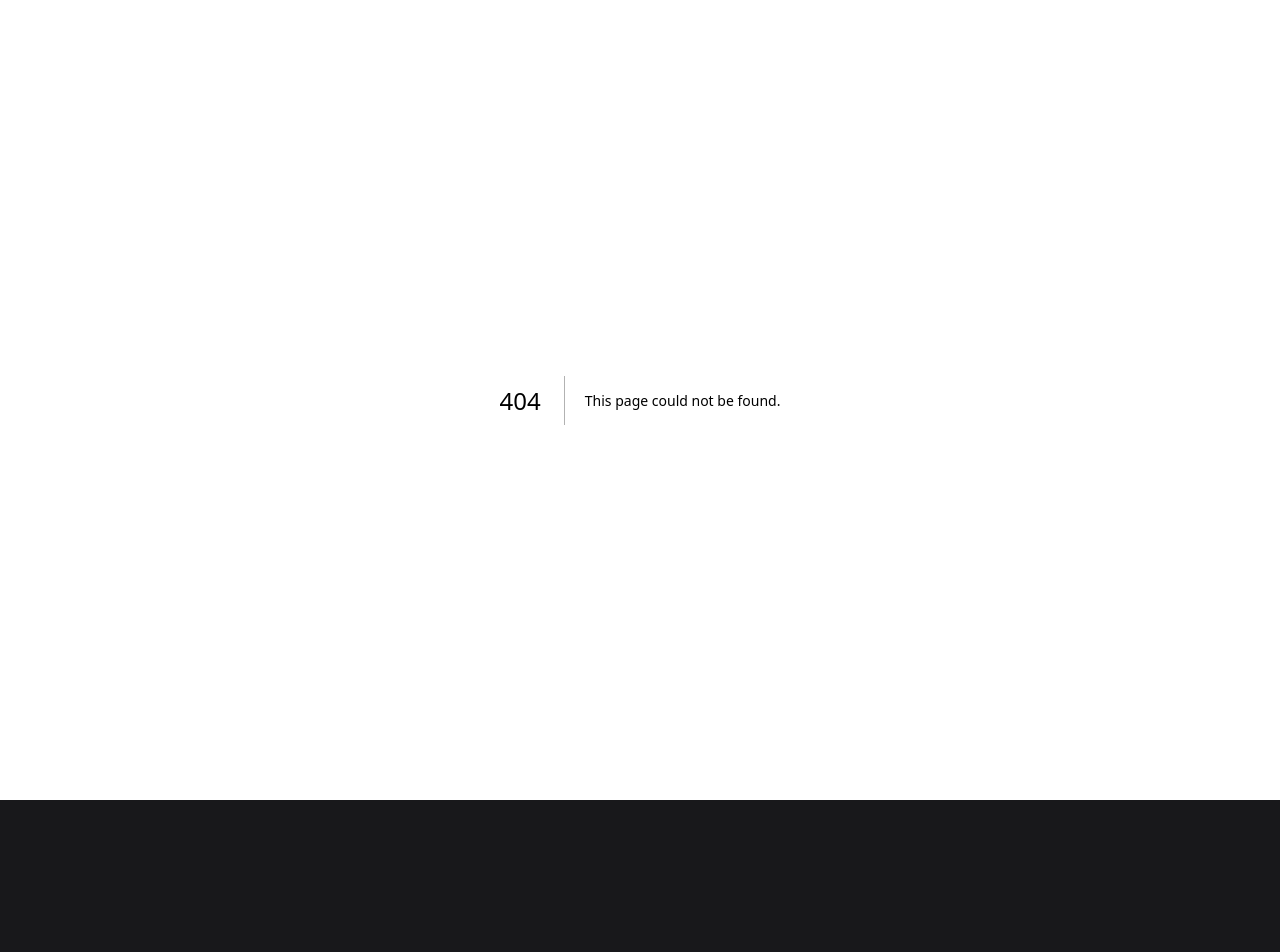
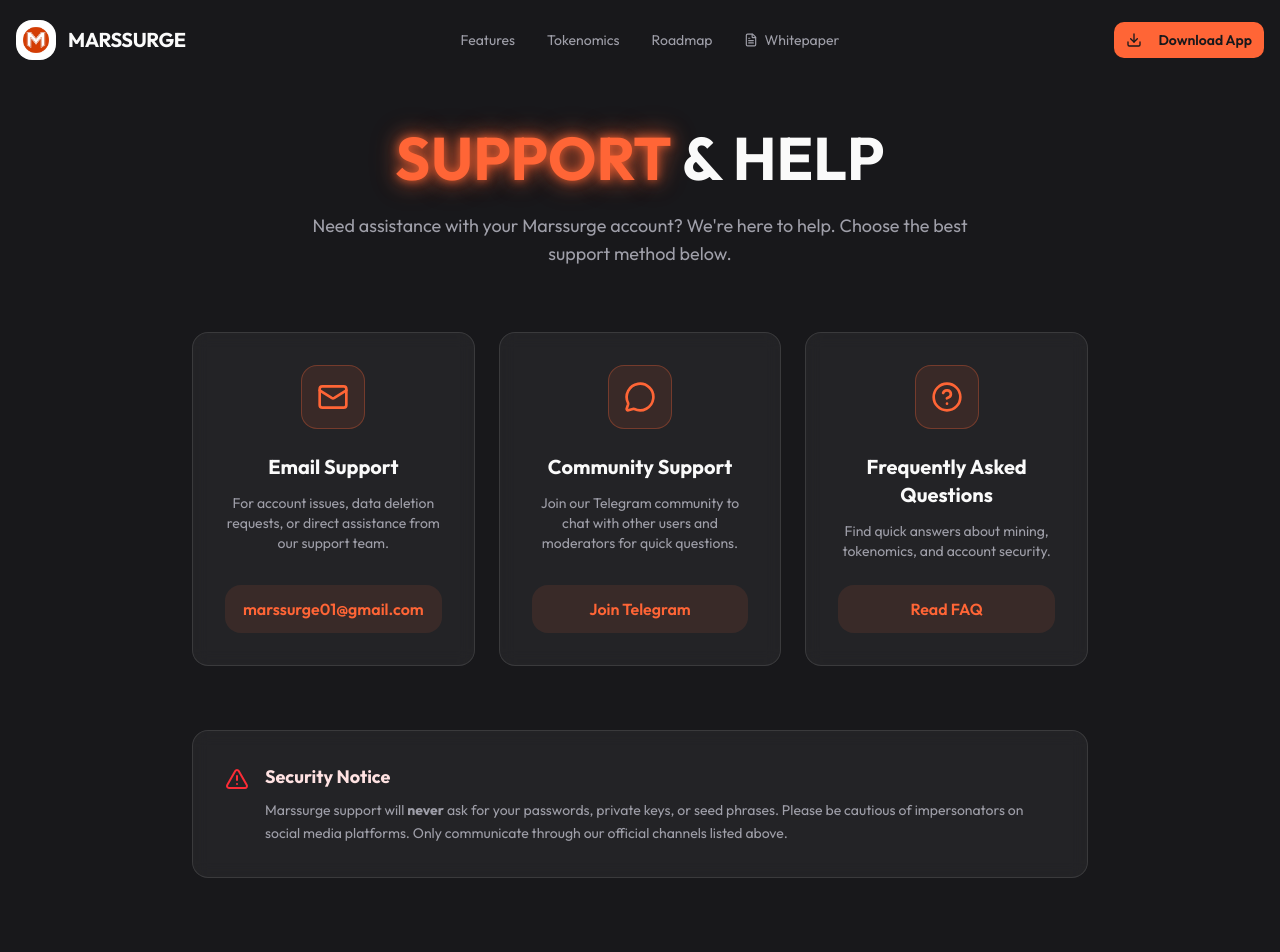
Before and after one commit to Uksman/marssurge-web, a Next.js app: page /support in a window 1280 px wide. Before the commit this address had no page. Shown: the top 952 px of the page. Before the commit the page ends 800 px from the top, so only its background shows below. Built offline with nearby package versions, Linux system fonts and the light colour scheme.

Commit message:
feat: add support page and update navigation links in sitemap and footer

```diff
--- a/app/sitemap.ts
+++ b/app/sitemap.ts
@@ -28,5 +28,11 @@
       changeFrequency: 'yearly',
       priority: 0.5,
     },
+    {
+      url: `${baseUrl}/support`,
+      lastModified: new Date(),
+      changeFrequency: 'yearly',
+      priority: 0.8,
+    },
   ]
 }
--- /dev/null
+++ b/app/support/page.tsx
@@ -0,0 +1,107 @@
+import { Navigation } from "@/components/navigation"
+import { Footer } from "@/components/footer"
+import { Mail, MessageCircle, HelpCircle, AlertTriangle } from "lucide-react"
+import type { Metadata } from "next"
+
+export const metadata: Metadata = {
+  title: "Support & Help Center | Marssurge Network",
+  description: "Get support for the Marssurge App. Contact our team, report issues, or find answers to frequently asked questions.",
+}
+
+const supportMethods = [
+  {
+    id: "email",
+    title: "Email Support",
+    icon: Mail,
+    description: "For account issues, data deletion requests, or direct assistance from our support team.",
+    actionText: "marssurge01@gmail.com",
+    actionLink: "mailto:marssurge01@gmail.com",
+  },
+  {
+    id: "community",
+    title: "Community Support",
+    icon: MessageCircle,
+    description: "Join our Telegram community to chat with other users and moderators for quick questions.",
+    actionText: "Join Telegram",
+    actionLink: "https://t.me/MarsSurge",
+  },
+  {
+    id: "faq",
+    title: "Frequently Asked Questions",
+    icon: HelpCircle,
+    description: "Find quick answers about mining, tokenomics, and account security.",
+    actionText: "Read FAQ",
+    actionLink: "/#faq",
+  },
+]
+
+export default function SupportPage() {
+  return (
+    <main className="min-h-screen bg-background overflow-x-hidden">
+      <Navigation />
+
+      {/* Hero */}
+      <section className="relative pt-32 pb-16">
+        <div className="container mx-auto px-4">
+          <div className="max-w-4xl mx-auto text-center">
+            <h1 className="text-4xl md:text-6xl font-bold text-foreground mb-6 text-balance">
+              <span className="text-[#FF6536] neon-text">SUPPORT</span> & HELP
+            </h1>
+            <p className="text-lg text-zinc-400 max-w-2xl mx-auto">
+              Need assistance with your Marssurge account? We're here to help. Choose the best support method below.
+            </p>
+          </div>
+        </div>
+      </section>
+
+      {/* Contact Methods */}
+      <section className="relative pb-16">
+        <div className="container mx-auto px-4">
+          <div className="max-w-4xl mx-auto">
+            <div className="grid md:grid-cols-3 gap-6">
+              {supportMethods.map((method) => (
+                <div key={method.id} className="glass-panel p-8 rounded-2xl flex flex-col items-center text-center">
+                  <div className="w-16 h-16 rounded-2xl bg-[#FF6536]/10 border border-[#FF6536]/30 flex items-center justify-center mb-6">
+                    <method.icon className="w-8 h-8 text-[#FF6536]" />
+                  </div>
+                  <h2 className="text-xl font-bold text-foreground mb-3">{method.title}</h2>
+                  <p className="text-zinc-400 text-sm mb-6 flex-grow">{method.description}</p>
+                  <a
+                    href={method.actionLink}
+                    target={method.actionLink.startsWith("http") ? "_blank" : "_self"}
+                    rel={method.actionLink.startsWith("http") ? "noopener noreferrer" : ""}
+                    className="w-full inline-flex justify-center items-center px-4 py-3 rounded-xl bg-[#FF6536]/10 text-[#FF6536] font-semibold hover:bg-[#FF6536] hover:text-white transition-all"
+                  >
+                    {method.actionText}
+                  </a>
+                </div>
+              ))}
+            </div>
+          </div>
+        </div>
+      </section>
+
+      {/* Additional Info */}
+      <section className="relative pb-24">
+        <div className="container mx-auto px-4">
+          <div className="max-w-4xl mx-auto space-y-6">
+            <div className="glass-panel p-6 md:p-8 rounded-2xl border border-red-500/20 bg-red-500/5">
+              <div className="flex items-start gap-4">
+                <AlertTriangle className="w-6 h-6 text-red-500 flex-shrink-0 mt-1" />
+                <div>
+                  <h3 className="text-lg font-bold text-red-100 mb-2">Security Notice</h3>
+                  <p className="text-zinc-400 text-sm leading-relaxed">
+                    Marssurge support will <strong>never</strong> ask for your passwords, private keys, or seed phrases.
+                    Please be cautious of impersonators on social media platforms. Only communicate through our official channels listed above.
+                  </p>
+                </div>
+              </div>
+            </div>
+          </div>
+        </div>
+      </section>
+
+      <Footer />
+    </main>
+  )
+}
--- a/components/footer.tsx
+++ b/components/footer.tsx
@@ -14,8 +14,8 @@
   resources: [
     { label: "Whitepaper", href: "/whitepaper" },
     { label: "Documentation", href: "#" },
-    { label: "FAQ", href: "#" },
-    { label: "Support", href: "#" },
+    { label: "FAQ", href: "/#faq" },
+    { label: "Support", href: "/support" },
   ],
   community: [
     { label: "X (Twitter)", href: "https://x.com/MSurge01" },
```
